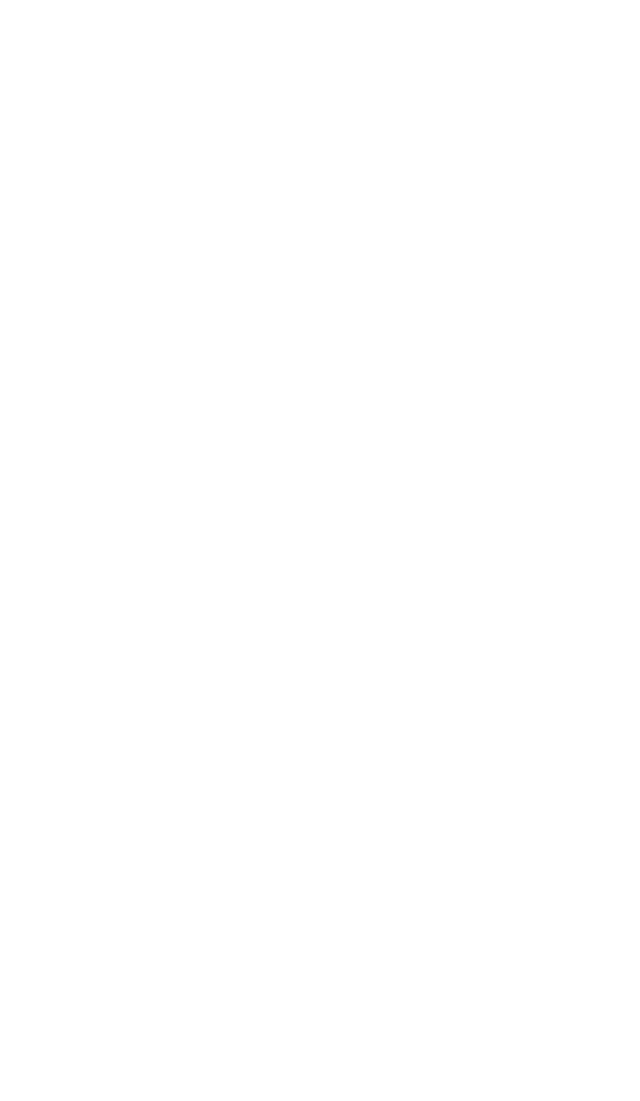
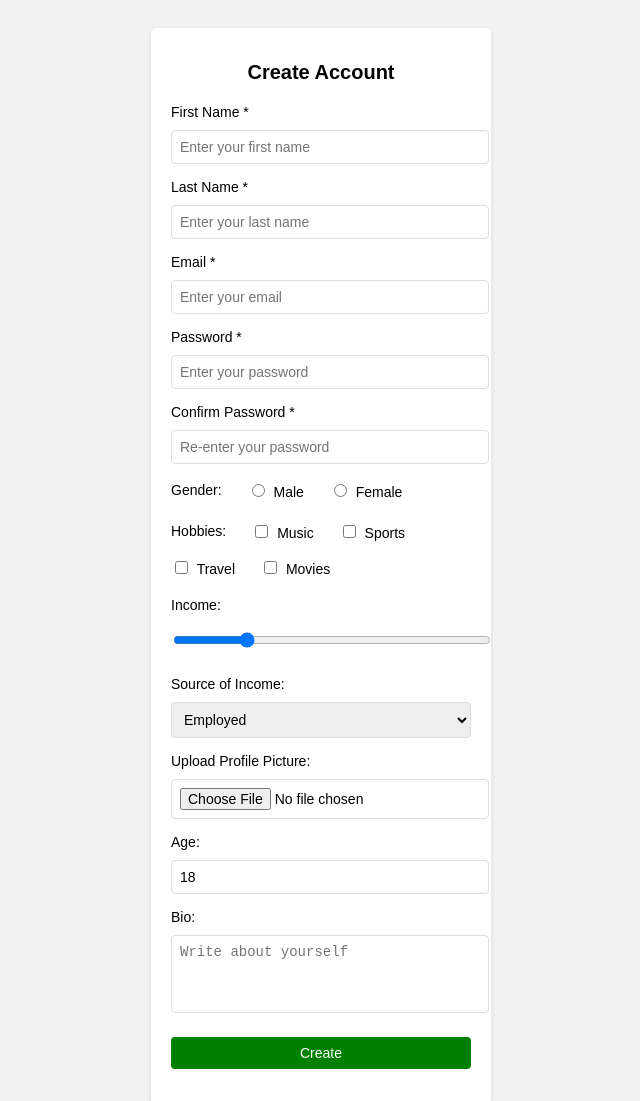
Before and after one commit to sonnevaly/w7, a plain HTML site: page practice2/index.html in a window 1280 px wide. Shown: the top 1101 px of the page, without its empty margins (319-959 px from the left). Before the commit the page ends 800 px from the top, so only its background shows below. Drawn offline with Linux system fonts and the light colour scheme.

Commit message:
Finished

```diff
--- a/practice1/styles.css
+++ b/practice1/styles.css
@@ -1,7 +1,87 @@
+/* General reset for padding and margin */
 body {
+  margin: 0;
+  padding: 0;
+  font-family: Arial, sans-serif;
+  background-color: #f2f2f2; /* Light grey background */
   display: flex;
   justify-content: center;
+  align-items: center;
+  height: 100vh;
 }
-.email {
-  width: 500px;
+
+/* Center the form with a border and padding */
+form {
+  background-color: #ffffff; /* White background */
+  padding: 20px;
+  border-radius: 10px;
+  box-shadow: 0px 4px 6px rgba(0, 0, 0, 0.1); /* Subtle shadow */
+  width: 300px;
+  text-align: center;
 }
+
+/* Form header styling */
+form h1 {
+  font-size: 18px;
+  margin-bottom: 20px;
+  color: #333333; /* Dark grey for text */
+}
+
+/* Styling for the container */
+.container {
+  text-align: left;
+}
+
+/* Label styling */
+label {
+  font-size: 14px;
+  color: #555555; /* Medium grey for labels */
+  margin-bottom: 5px;
+  display: block;
+}
+
+/* Input fields styling */
+input[type="email"],
+input[type="password"] {
+  width: 100%;
+  padding: 10px;
+  margin-bottom: 15px;
+  border: 1px solid #cccccc;
+  border-radius: 5px;
+  font-size: 14px;
+}
+
+/* Checkbox and its label */
+input[type="checkbox"] {
+  margin-right: 5px;
+}
+
+label[for="remember"] {
+  font-size: 12px;
+  color: #666666;
+}
+
+/* Login button styling */
+.login-button input[type="submit"] {
+  width: 100%;
+  padding: 10px;
+  background-color: #4caf50; /* Green background */
+  color: white;
+  border: none;
+  border-radius: 5px;
+  font-size: 14px;
+  cursor: pointer;
+  transition: background-color 0.3s ease;
+}
+
+/* Hover effect for the button */
+.login-button input[type="submit"]:hover {
+  background-color: #45a049; /* Darker green on hover */
+}
+
+/* Small screen adjustments */
+@media (max-width: 400px) {
+  form {
+    width: 90%;
+  }
+}
--- a/practice2/index.html
+++ b/practice2/index.html
@@ -3,7 +3,86 @@
   <head>
     <meta charset="UTF-8" />
     <meta name="viewport" content="width=device-width, initial-scale=1.0" />
-    <title>Document</title>
+    <title>Create Account</title>
+    <link rel="stylesheet" href="styles.css" />
   </head>
-  <body></body>
+  <body>
+    <div class="form-container">
+      <h1>Create Account</h1>
+      <form>
+        <div class="form-group">
+          <label>First Name *</label>
+          <input type="text" placeholder="Enter your first name" />
+        </div>
+        <div class="form-group">
+          <label>Last Name *</label>
+          <input type="text" placeholder="Enter your last name" />
+        </div>
+        <div class="form-group">
+          <label>Email *</label>
+          <input type="email" placeholder="Enter your email" />
+        </div>
+        <div class="form-group">
+          <label>Password *</label>
+          <input type="password" placeholder="Enter your password" />
+        </div>
+        <div class="form-group">
+          <label>Confirm Password *</label>
+          <input type="password" placeholder="Re-enter your password" />
+        </div>
+        <div class="form-group inline">
+          <label>Gender:</label>
+          <label><input type="radio" name="gender" value="male" /> Male</label>
+          <label
+            ><input type="radio" name="gender" value="female" /> Female</label
+          >
+        </div>
+        <div class="form-group inline">
+          <label>Hobbies:</label>
+          <label
+            ><input type="checkbox" name="hobbies" value="music" /> Music</label
+          >
+          <label
+            ><input type="checkbox" name="hobbies" value="sports" />
+            Sports</label
+          >
+          <label
+            ><input type="checkbox" name="hobbies" value="travel" />
+            Travel</label
+          >
+          <label
+            ><input type="checkbox" name="hobbies" value="movies" />
+            Movies</label
+          >
+        </div>
+        <div class="form-group">
+          <label>Income:</label>
+          <input type="range" min="0" max="100000" value="20000" />
+        </div>
+        <div class="form-group">
+          <label>Source of Income:</label>
+          <select>
+            <option>Employed</option>
+            <option>Student</option>
+            <option>Unemployed</option>
+          </select>
+        </div>
+        <div class="form-group">
+          <label>Upload Profile Picture:</label>
+          <input type="file" />
+        </div>
+        <div class="form-group">
+          <label>Age:</label>
+          <input type="number" value="18" />
+        </div>
+        <div class="form-group">
+          <label>Bio:</label>
+          <textarea placeholder="Write about yourself"></textarea>
+        </div>
+        <div class="form-group">
+          <button type="submit">Create</button>
+        </div>
+      </form>
+    </div>
+  </body>
 </html>
--- /dev/null
+++ b/practice2/styles.css
@@ -0,0 +1,77 @@
+body {
+  font-family: Arial, sans-serif;
+  background-color: #f2f2f2;
+  padding: 20px;
+}
+
+.form-container {
+  background-color: white;
+  padding: 20px;
+  border-radius: 5px;
+  width: 300px;
+  margin: 0 auto;
+  box-shadow: 0 2px 5px rgba(0, 0, 0, 0.1);
+}
+
+h1 {
+  text-align: center;
+  font-size: 20px;
+  margin-bottom: 20px;
+}
+
+.form-group {
+  margin-bottom: 15px;
+}
+
+label {
+  display: block;
+  font-size: 14px;
+  margin-bottom: 5px;
+}
+
+input,
+select,
+textarea,
+button {
+  width: 100%;
+  padding: 8px;
+  font-size: 14px;
+  margin-top: 5px;
+  border: 1px solid #ddd;
+  border-radius: 4px;
+}
+
+textarea {
+  height: 60px;
+  resize: none;
+}
+
+button {
+  background-color: green;
+  color: white;
+  border: none;
+  cursor: pointer;
+}
+
+button:hover {
+  background-color: darkgreen;
+}
+
+/* Fix alignment for radio buttons and checkboxes */
+.form-group.inline {
+  display: flex;
+  flex-wrap: wrap;
+  gap: 10px;
+  align-items: center;
+}
+
+.inline input {
+  width: auto;
+  margin-right: 5px;
+}
+
+.inline label {
+  display: inline-block;
+  margin-right: 15px;
+  font-size: 14px;
+}
```
Also changed, not shown: practice1/index1.html (+1 -1 lines).
